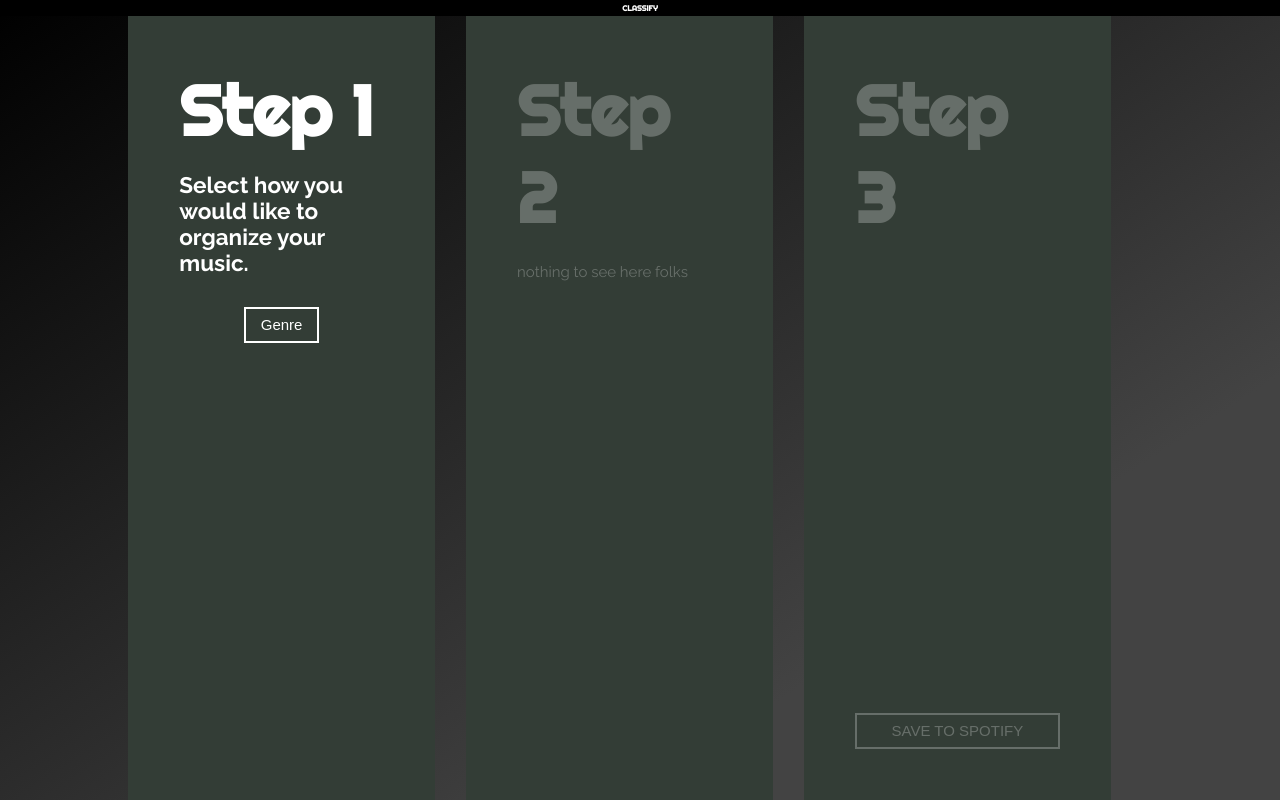
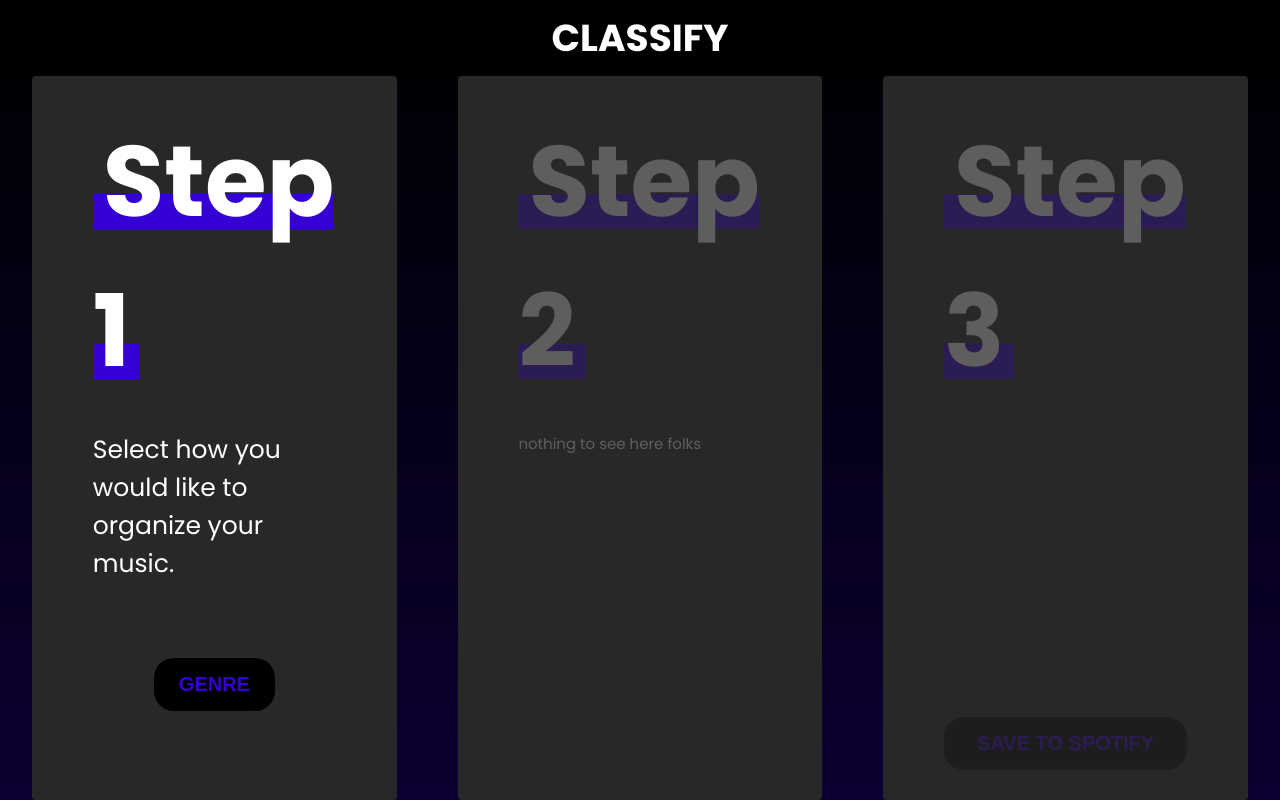
Before and after one commit to williammui/spotify-app, a React (Create React App) app in the folder client/: page /dashboard in a window 1280 px wide. Built offline with nearby package versions, Linux system fonts and the light colour scheme.

Commit message:
cleaned up step 1

```diff
--- a/client/src/components/classification/classification.css
+++ /dev/null
@@ -1,35 +0,0 @@
-button {
-    background: transparent;
-    color: white;
-    border: 2px solid white;
-    padding: 0.5em 1em;
-    font-size: 0.75em;
-    transition: 0.3s;
-}
-
-button:hover {
-    background: white;
-    color: black;
-    cursor: pointer;
-}
-
-.classification-container {
-    height: 100%;
-    font-size: 20px;
-}
-
-.classification-heading {
-    font-size: 1.75em;
-    margin-bottom: 0.5em;
-}
-
-.classification-text {
-    font-size: 0.75em;
-    line-height: 1.75em;
-    margin-bottom: 2em;
-}
-
-.classification-options {
-    width: 100%;
-    text-align: center;
-}
--- a/client/src/components/classification/classification.js
+++ /dev/null
@@ -1,27 +0,0 @@
-import React, { Component } from 'react';
-import './classification.css';
-
-class Classification extends Component {
-
-    getPlaylists = (type) => {
-        this.props.onClick(type);
-    }
-
-    render() {
-        return (
-            <div className="classification-container">
-                <div className="classification-heading">
-                    <h1>Step 1</h1>
-                </div>
-                <div className="classification-text">
-                    <h2>Select how you would like to organize your music.</h2>
-                </div>
-                <div className="classification-options">
-                    <button onClick={() => this.getPlaylists('genre')}>Genre</button>
-                </div>
-            </div>
-        );
-    }
-}
-
-export default Classification;
--- a/client/src/components/dashboard.css
+++ b/client/src/components/dashboard.css
@@ -1,7 +1,7 @@
 .dashboard {
     color: white;
     background-color: #000000;
-    background-image: linear-gradient(147deg, #000000 0%, #434343 74%);
+    background: linear-gradient(black, #0C0032);
     height: 100%;
     display: flex;
     flex-direction: column;
@@ -11,24 +11,22 @@
     width: 100%;
     background: black;
     text-align: center;
-    padding: 0.75em;
+    padding: 2.5em;
 }
 
 .dashboard-container {
-    margin-left: 10vw;
-    margin-right: 10vw;
+    width: 95%;
+    margin-left: auto;
+    margin-right: auto;
     display: flex;
     flex-grow: 1;
     min-height: 0;
-    align-items: stretch;
+    justify-content: space-between;
 }
 
 .col {
-    padding: 5%;
+    padding: 2.5% 5%;
     width: 30%;
-    background: rgb(51, 61, 54);
+    background: #282828;
+    border-radius: 1em;
 }
-
-.col + .col {
-    margin-left: 3%;
-  }
--- a/client/src/components/dashboard.js
+++ b/client/src/components/dashboard.js
@@ -2,7 +2,7 @@ import React, { Component } from 'react';
 import axios from 'axios';
 import './dashboard.css';
 
-import Classification from "./classification/classification";
+import Step1 from "./step1/step1";
 import Selection from "./selection/selection";
 import Playlists from "./playlists/playlists";
 
@@ -68,11 +68,11 @@ class Dashboard extends Component {
         return (
             <div className="dashboard">
                 <div className="dashboard-navbar">
-                    <h1>CLASSIFY</h1>
+                    <h1 className="subtitle-med">CLASSIFY</h1>
                 </div>
                 <div className="dashboard-container">
                     <div className="col">
-                        <Classification onClick={this.getPlaylists} />
+                        <Step1 onClick={this.getPlaylists} />
                     </div>
                     <div className="col">
                         <Selection
--- a/client/src/components/login.css
+++ b/client/src/components/login.css
@@ -5,29 +5,24 @@
     background-position: center;
     background-repeat: no-repeat;
     background-size: cover;
-    position: relative;
 }
 
-.login-text {
-    position: absolute;
+.login-container {
+    position: relative;
     width: 100%;
     text-align: center;
-    top: 15%;
-}
-
-.login-spotify {
-    position: absolute;
-    width: 100%;
-    text-align: center;
-    top: 77%;
+    top: 30%;
 }
 
 .login-link {
+    position: absolute;
+    margin-top: 5em;
     background: #1DB954;
     color: white;
     text-decoration: none;
     padding: 1em 1.5em;
     border-radius: 1.5em;
+    transform: translateX(-50%);
     transition: 0.3s;
 }
 
--- a/client/src/components/login.js
+++ b/client/src/components/login.js
@@ -1,17 +1,20 @@
 import React, { Component } from 'react';
+import {Link} from 'react-router-dom';
 import './login.css';
 
 class Login extends Component {
 
+  loginWithSpotify = () => {
+      window.location.href='http://localhost:5000/login';
+  }
+
   render() {
     return (
       <div className="login-bg">
-        <div className="login-text">
+        <div className="login-container">
           <h1 className="title">CLASSIFY</h1>
           <h2 className="subtitle">Organize Your Music.</h2>
-        </div>
-        <div className="login-spotify">
-          <a href="http://localhost:5000/login" className="login-link">Login With Spotify</a>
+          <button className="login-link" onClick={() => this.loginWithSpotify()}>Login With Spotify</button>
         </div>
       </div>
     );
--- a/client/src/components/playlists/playlists.js
+++ b/client/src/components/playlists/playlists.js
@@ -17,9 +17,7 @@ class Playlists extends Component {
         }
         return (
             <div className={container}>
-                <div className="playlists-heading">
-                    <h1>Step 3</h1>
-                </div>
+                <h2 className="title step-heading"><span>Step 3</span></h2>
                 <div className="playlists-text">
                 </div>
                 <div className="playlists-saved">
--- a/client/src/components/selection/selection.js
+++ b/client/src/components/selection/selection.js
@@ -17,9 +17,7 @@ class Selection extends Component {
         }
         return (
             <div className={container}>
-                <div className="selection-heading">
-                    <h1>Step 2</h1>
-                </div>
+                <h2 className="title step-heading"><span>Step 2</span></h2>
                 <div className="selection-text">
                     <SelectionText
                         step={this.props.step}
--- /dev/null
+++ b/client/src/components/step1/step1.js
@@ -0,0 +1,23 @@
+import React, { Component } from 'react';
+
+class Step1 extends Component {
+
+    getPlaylists = (type) => {
+        this.props.onClick(type);
+    }
+
+    render() {
+        return (
+            <div className="step-container">
+                <h2 className="title step-heading"><span>Step 1</span></h2>
+                <h3 className="text step-description">Select how you would like to organize your music.</h3>
+                <div className="center">
+                    <button onClick={() => this.getPlaylists('genre')}>GENRE</button>
+                </div>
+
+            </div>
+        );
+    }
+}
+
+export default Step1;
--- a/client/src/index.css
+++ b/client/src/index.css
@@ -1,4 +1,4 @@
-@import url("https://fonts.googleapis.com/css2?family=Raleway:wght@400;700&family=Righteous&display=swap");
+@import url("https://fonts.googleapis.com/css2?family=Poppins:wght@400;700&display=swap");
 
 * {
     margin: 0;
@@ -9,18 +9,31 @@
 body, html, #root {
     height: 100%;
     width: 100%;
-  font-family: 'Raleway', sans-serif;
+    font-family: 'Poppins', sans-serif;
     font-weight: 400;
     font-size: 62.5%;
 }
 
 a {
     font-size: 2rem;
-  font-weight: 400;
+    font-weight: 700;
 }
 
-h1 {
-  font-family: 'Righteous', sans-serif;
+button {
+    background: black;
+    color: #3500D3;
+    border: none;
+    border-radius: 1em;
+    padding: 0.75em 1.25em;
+    font-size: 2rem;
+    font-weight: 700;
+    outline: none;
+    transition: 0.3s;
+}
+
+button:hover {
+  font-size: 2.1rem;
+  cursor: pointer;
 }
 
 .title {
@@ -32,3 +45,36 @@ h1 {
     font-size: 5rem;
     font-weight: 700;
 }
+
+.subtitle-med {
+    font-size: 3.75rem;
+    font-weight: 700;
+}
+
+.text {
+    font-size: 2.5rem;
+    font-weight: 400;
+}
+
+.center {
+    width: 100%;
+    text-align: center;
+}
+
+.step-container {
+    height: 100%;
+    width: 100%;
+}
+
+.step-heading {
+    margin-bottom: 25px;
+}
+
+.step-heading span {
+    background: linear-gradient(0deg, rgba(255,0,255,0) 0%, rgba(255,0,255,0) 16%, #3500D3 16%, #3500D3 41%, rgba(255,0,255,0) 41%);
+    padding: 0 0.1em;
+}
+
+.step-description {
+    margin-bottom: 75px;
+}
```
Lines whose indentation alone changed are shown as unchanged.
